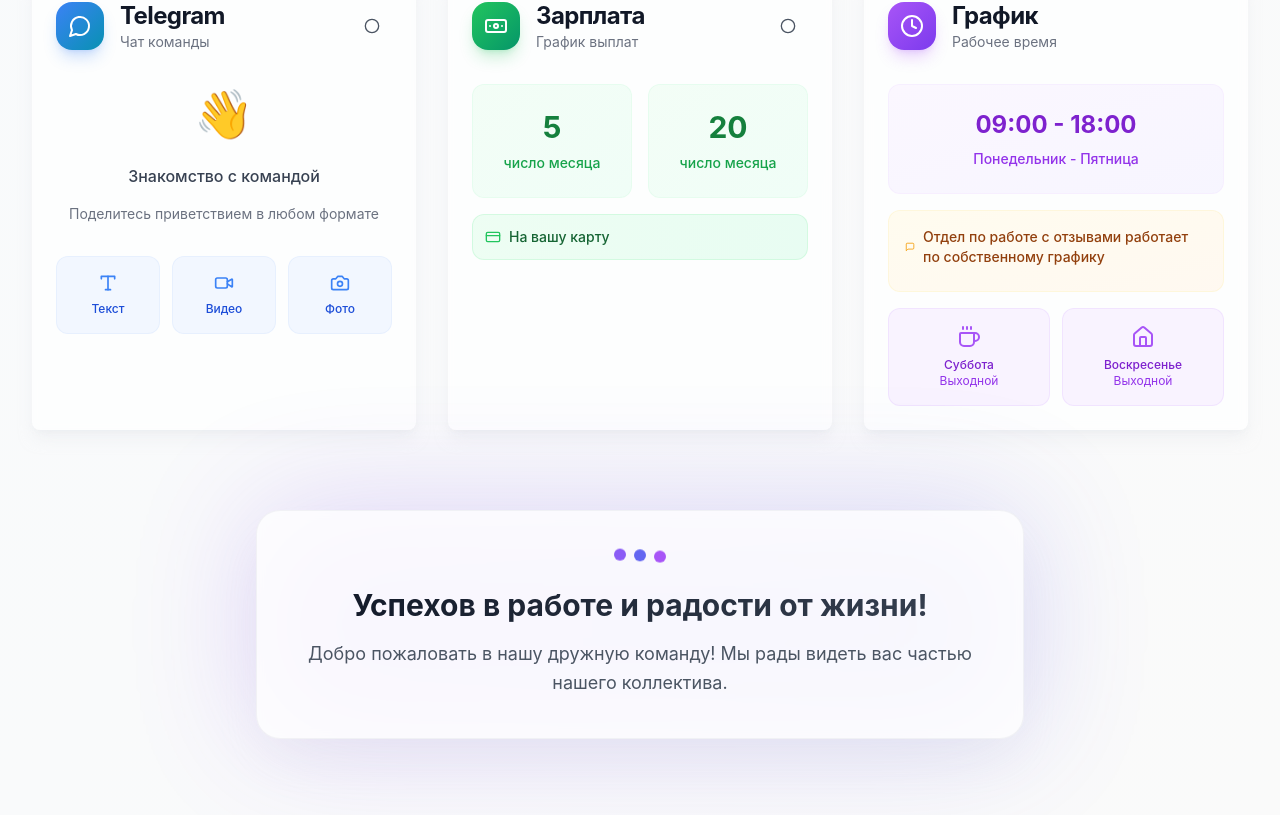
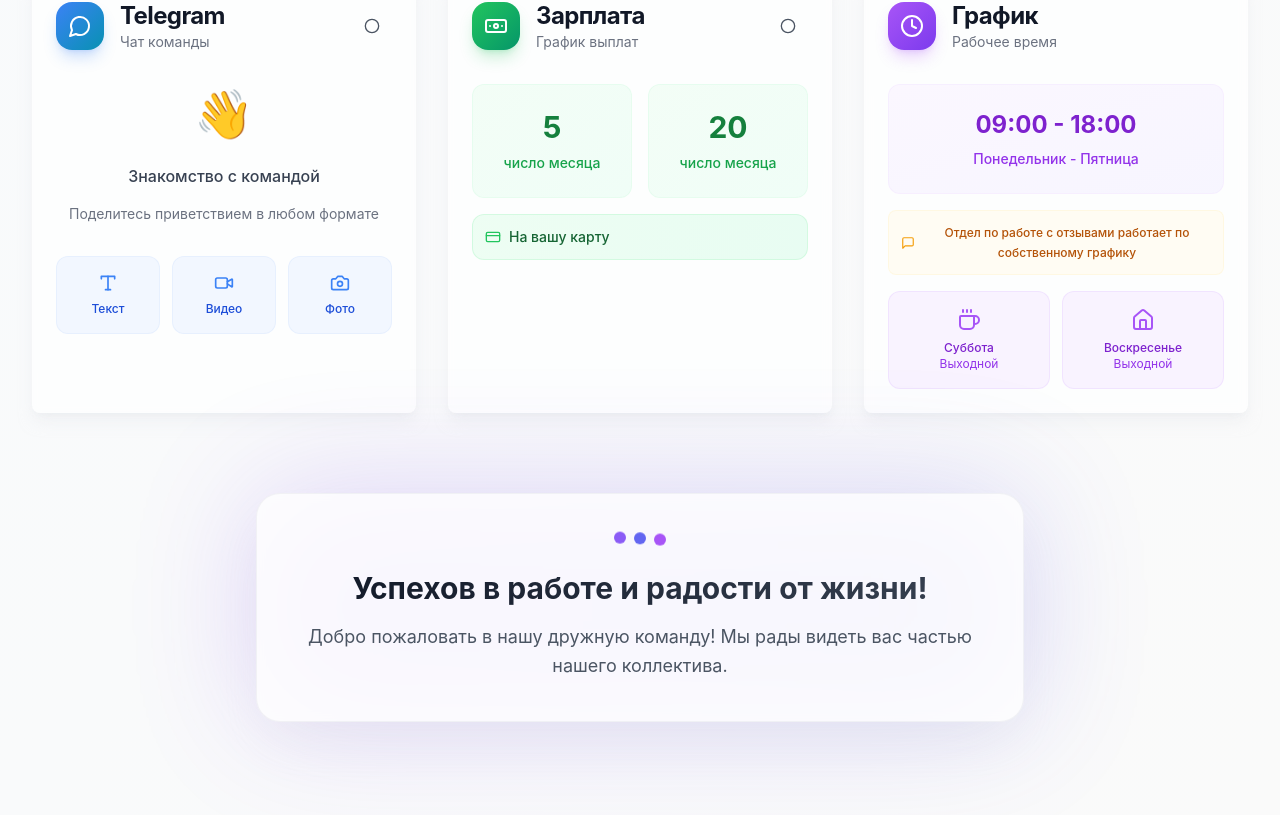
Before and after one commit to pr-poehali-dev/welcome-letter-design, a React (Vite) app: page / in a window 1280 px wide. Shown: the part 1002-1817 px from the top of the page. Built offline with nearby package versions, Linux system fonts and the light colour scheme.

Commit message:
feat: добавить плашку отдела отзывов

```diff
--- a/src/pages/Index.tsx
+++ b/src/pages/Index.tsx
@@ -517,13 +517,13 @@ const Index = () => {
               </div>
 
               {/* Плашка про отдел отзывов */}
-              <div className={`backdrop-blur-sm p-4 rounded-xl border transition-colors duration-300 ${darkMode
-                ? 'bg-amber-900/20 border-amber-800/30'
-                : 'bg-gradient-to-br from-amber-50/80 to-orange-50/80 border-amber-100/50'
+              <div className={`backdrop-blur-sm p-3 rounded-lg border transition-colors duration-300 ${darkMode
+                ? 'bg-amber-900/15 border-amber-800/20'
+                : 'bg-amber-50/60 border-amber-100/40'
               }`}>
-                <div className="flex items-center justify-center mb-2">
-                  <Icon name="MessageSquare" size={16} className="text-amber-500 mr-2" />
-                  <p className={`text-sm font-medium ${darkMode ? 'text-amber-300' : 'text-amber-800'}`}>
+                <div className="flex items-center justify-center">
+                  <Icon name="MessageSquare" size={14} className="text-amber-500 mr-2 flex-shrink-0" />
+                  <p className={`text-xs font-medium text-center leading-relaxed ${darkMode ? 'text-amber-300' : 'text-amber-700'}`}>
                     Отдел по работе с отзывами работает по собственному графику
                   </p>
                 </div>
```
